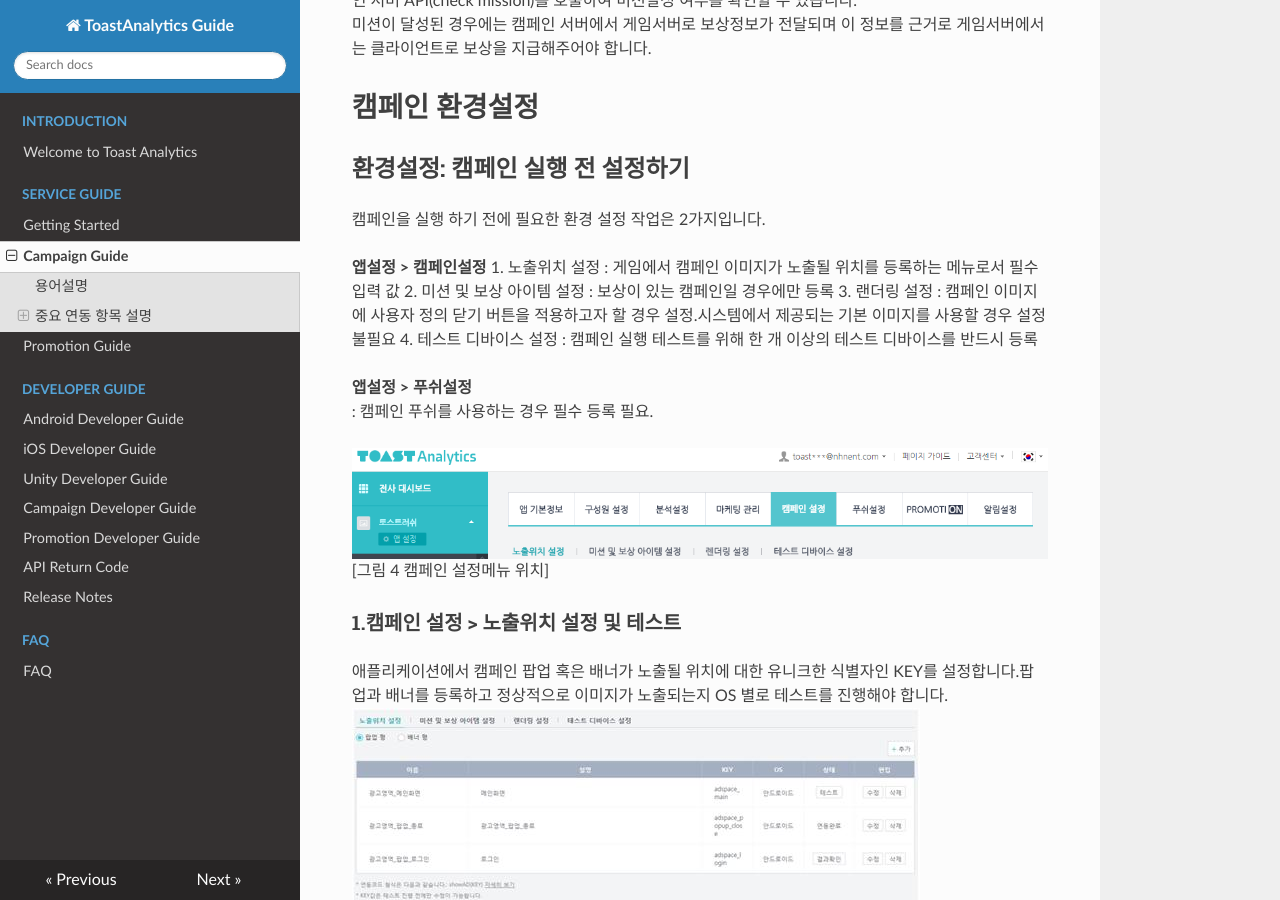
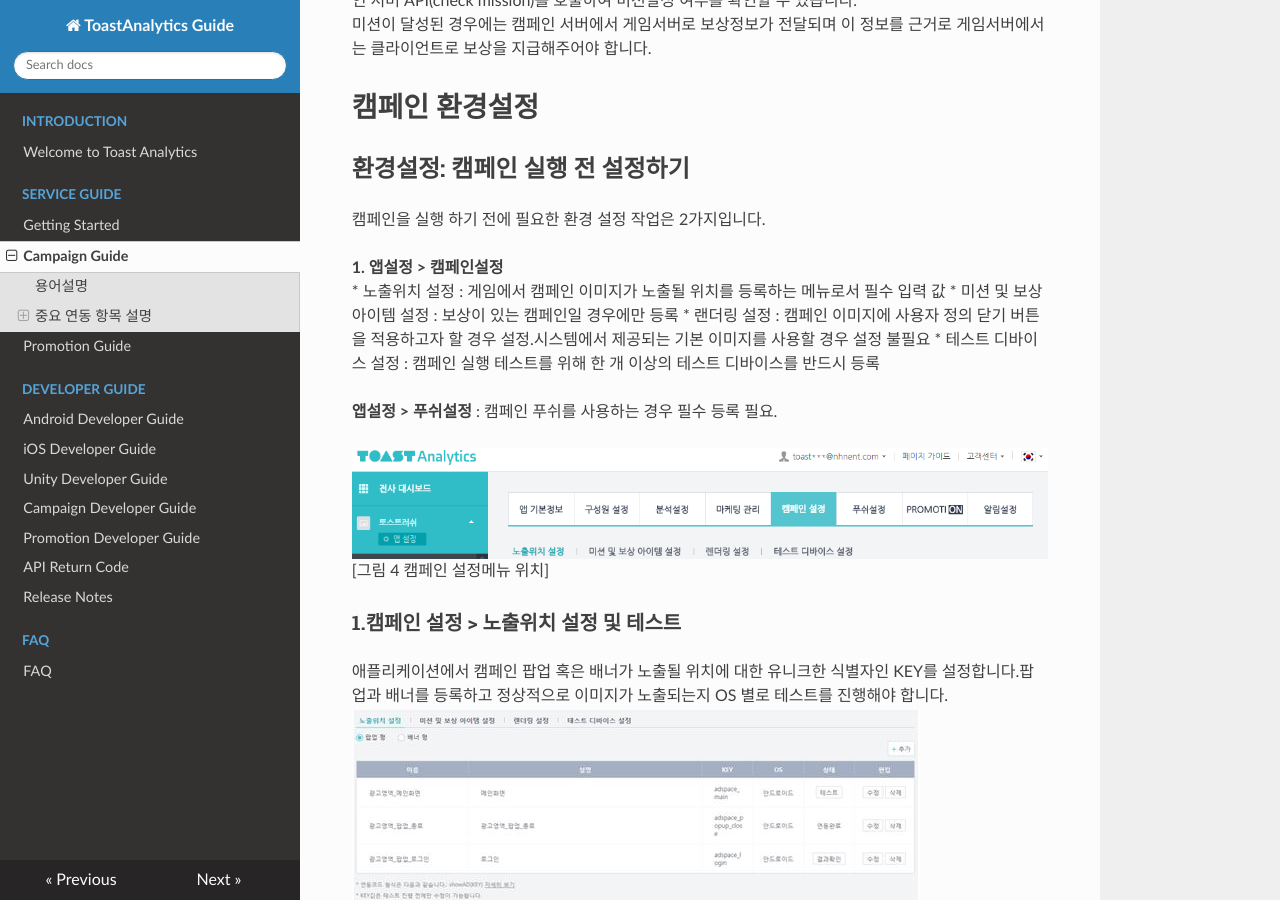
Before and after one commit to ToastAnalytics/ToastAnalytics, an MkDocs documentation site: the page built from docs/Developer/2. Campaign Guide.md, in a window 1280 px wide and 900 px high, scrolled down 2884 px. Built offline with MkDocs 1.6.1, drawn with Linux system fonts in a browser that asks for light colours; nearby versions of some CDN libraries; old or Windows-style settings are respelled for this version of MkDocs.

Commit message:
Update 2. Campaign Guide.md
.

```diff
--- a/docs/Developer/2. Campaign Guide.md
+++ b/docs/Developer/2. Campaign Guide.md
@@ -85,14 +85,13 @@
 
 캠페인을 실행 하기 전에 필요한 환경 설정 작업은 2가지입니다.
 
- **앱설정 > 캠페인설정**
- 1.  노출위치 설정 :  게임에서 캠페인 이미지가 노출될 위치를 등록하는 메뉴로서 필수 입력 값
- 2.  미션 및 보상 아이템 설정 :  보상이 있는 캠페인일 경우에만 등록
- 3.  랜더링 설정 : 캠페인 이미지에 사용자 정의 닫기 버튼을 적용하고자 할 경우 설정.시스템에서 제공되는 기본  이미지를 사용할 경우 설정 불필요
- 4.  테스트 디바이스 설정 :  캠페인 실행 테스트를 위해 한 개 이상의 테스트 디바이스를 반드시 등록
+ **1. 앱설정 > 캠페인설정**
+  * 노출위치 설정 :  게임에서 캠페인 이미지가 노출될 위치를 등록하는 메뉴로서 필수 입력 값
+  * 미션 및 보상 아이템 설정 :  보상이 있는 캠페인일 경우에만 등록
+  * 랜더링 설정 : 캠페인 이미지에 사용자 정의 닫기 버튼을 적용하고자 할 경우 설정.시스템에서 제공되는 기본  이미지를 사용할 경우 설정 불필요
+  * 테스트 디바이스 설정 :  캠페인 실행 테스트를 위해 한 개 이상의 테스트 디바이스를 반드시 등록
 
-**앱설정 >  푸쉬설정**
-: 캠페인 푸쉬를 사용하는 경우 필수 등록 필요.
+**앱설정 >  푸쉬설정** : 캠페인 푸쉬를 사용하는 경우 필수 등록 필요.
 
 
 ![그림 4 캠페인 설정메뉴 위치](https://raw.githubusercontent.com/ToastAnalytics/ToastAnalytics/master/docs/Developer/images/image4.png)
```
